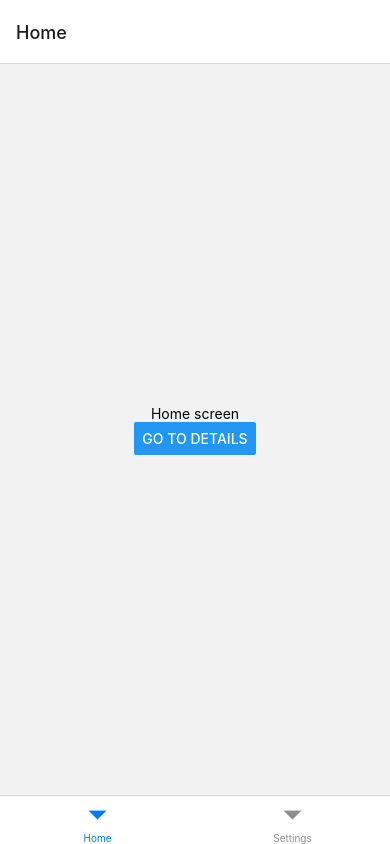
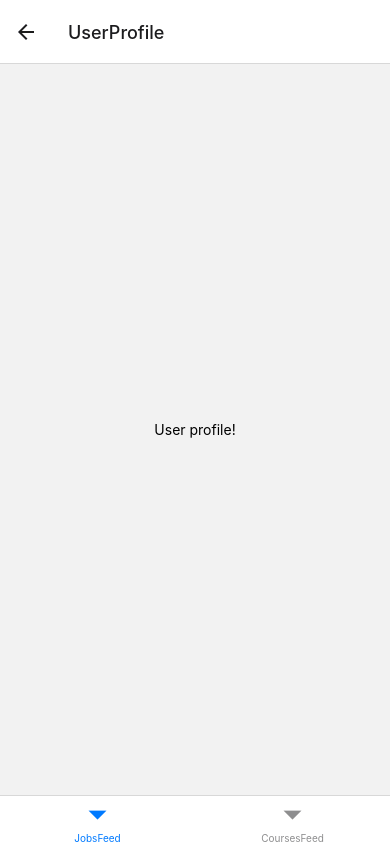
Before and after one commit to Elcasvi/BAMX, a React Native app in the folder Frontend/: screen /UserProfile in a window 390 px wide. Built offline with nearby package versions, Linux system fonts and the light colour scheme.

Commit message:
I do the individual screens for Jobs courses and user profile and i add them in the navigation tab and stack

```diff
--- a/Frontend/App.js
+++ b/Frontend/App.js
@@ -5,7 +5,6 @@ import TabNavigation from "./navigation/TabNavigation";
 
 export default function App() {
   return (
-
    <TabNavigation/>
   );
 }
--- a/Frontend/navigation/TabNavigation.js
+++ b/Frontend/navigation/TabNavigation.js
@@ -3,61 +3,30 @@ import {Button, Text, View} from 'react-native';
 import { NavigationContainer } from '@react-navigation/native';
 import { createBottomTabNavigator } from '@react-navigation/bottom-tabs';
 import {createNativeStackNavigator} from "@react-navigation/native-stack";
+import JobsFeedScreen from "../screens/JobFeedScreen";
+import UserProfileScreen from "../screens/UserProfileScreen";
+import CoursesFeedScreen from "../screens/CoursesFeedScreen";
 
-function DetailsScreen() {
+//Sub navigations
+const JobFeedStack = createNativeStackNavigator();
+function JobFeedStackScreen() {
     return (
-        <View style={{ flex: 1, justifyContent: 'center', alignItems: 'center' }}>
-            <Text>Details!</Text>
-        </View>
+        <JobFeedStack.Navigator>
+            <JobFeedStack.Screen name="JobsFeed" component={JobsFeedScreen} />
+            <JobFeedStack.Screen name="UserProfile" component={UserProfileScreen} />
+        </JobFeedStack.Navigator>
     );
 }
 
-function HomeScreen({ navigation }) {
+const CourseFeedStack = createNativeStackNavigator();
+function CourseFeedStackScreen() {
     return (
-        <View style={{ flex: 1, justifyContent: 'center', alignItems: 'center' }}>
-            <Text>Home screen</Text>
-            <Button
-                title="Go to Details"
-                onPress={() => navigation.navigate('Details')}
-            />
-        </View>
+        <CourseFeedStack.Navigator>
+            <CourseFeedStack.Screen name="CoursesFeed" component={CoursesFeedScreen} />
+        </CourseFeedStack.Navigator>
     );
 }
 
-function SettingsScreen({ navigation }) {
-    return (
-        <View style={{ flex: 1, justifyContent: 'center', alignItems: 'center' }}>
-            <Text>Settings screen</Text>
-            <Button
-                title="Go to Details"
-                onPress={() => navigation.navigate('Details')}
-            />
-        </View>
-    );
-}
-
-
-//Sub navigations
-const HomeStack = createNativeStackNavigator();
-function HomeStackScreen() {
-    return (
-        <HomeStack.Navigator>
-            <HomeStack.Screen name="Home" component={HomeScreen} />
-            <HomeStack.Screen name="Details" component={DetailsScreen} />
-        </HomeStack.Navigator>
-    );
-}
-
-const SettingsStack = createNativeStackNavigator();
-
-function SettingsStackScreen() {
-    return (
-        <SettingsStack.Navigator>
-            <SettingsStack.Screen name="Settings" component={SettingsScreen} />
-            <SettingsStack.Screen name="Details" component={DetailsScreen} />
-        </SettingsStack.Navigator>
-    );
-}
 
 
 
@@ -67,8 +36,8 @@ const MyTab=()=>
 {
     return(
             <Tab.Navigator screenOptions={{ headerShown: false }}>
-                <Tab.Screen name="Home" component={HomeStackScreen} />
-                <Tab.Screen name="Settings" component={SettingsStackScreen} />
+                <Tab.Screen name="JobsFeed" component={JobFeedStackScreen}></Tab.Screen>
+                <Tab.Screen name="CoursesFeed" component={CourseFeedStackScreen}></Tab.Screen>
             </Tab.Navigator>
     )
 }
--- a/Frontend/screens/CoursesFeed.js
+++ b/Frontend/screens/CoursesFeedScreen.js
@@ -1,6 +1,6 @@
 import {Text, View} from "react-native";
 
-export default function CoursesFeed() {
+export default function CoursesFeedScreen({navigation}) {
     return (
         <View style={{ flex: 1, justifyContent: 'center', alignItems: 'center' }}>
             <Text>Courses Feed!</Text>
--- /dev/null
+++ b/Frontend/screens/JobFeedScreen.js
@@ -0,0 +1,11 @@
+import * as React from 'react';
+import {Button, Text, View} from "react-native";
+
+export default function JobsFeedScreen({navigation}) {
+    return (
+        <View style={{ flex: 1, justifyContent: 'center', alignItems: 'center' }}>
+            <Text>Jobs Feed!</Text>
+            <Button title="Go to user profile" onPress={() => navigation.navigate('UserProfile')}></Button>
+        </View>
+    );
+}
--- a/Frontend/screens/JobFeed.js
+++ b/Frontend/screens/UserProfileScreen.js
@@ -1,10 +1,10 @@
 import {Text, View} from "react-native";
 
-export default function JobsFeed() {
+export default function UserProfileScreen({navigation}) {
     return (
         <View style={{ flex: 1, justifyContent: 'center', alignItems: 'center' }}>
-            <Text>Jobs Feed!</Text>
-            <button onKeyPress={()=>nav}></button>
+            <Text>User profile!</Text>
+
         </View>
     );
 }
```
